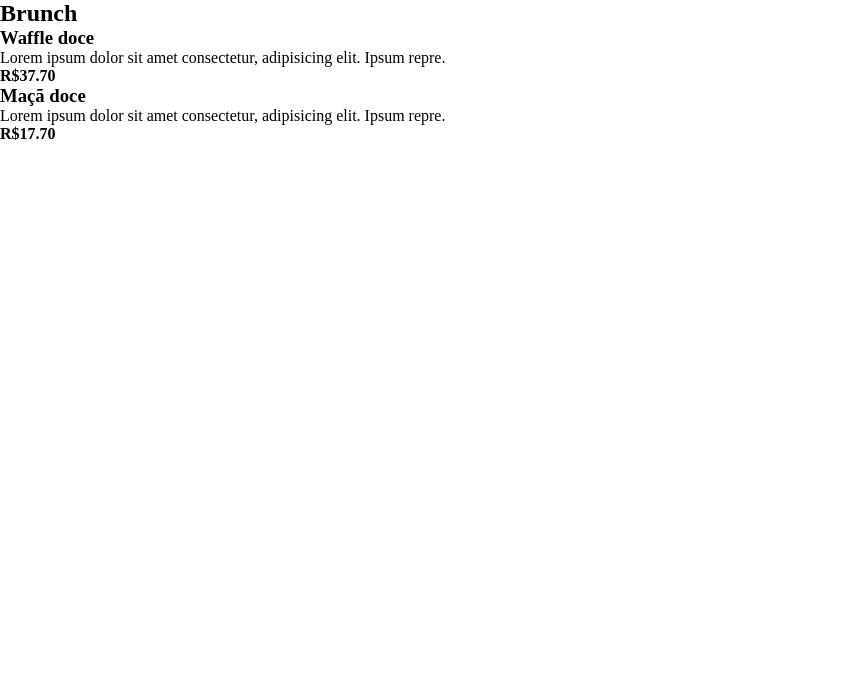
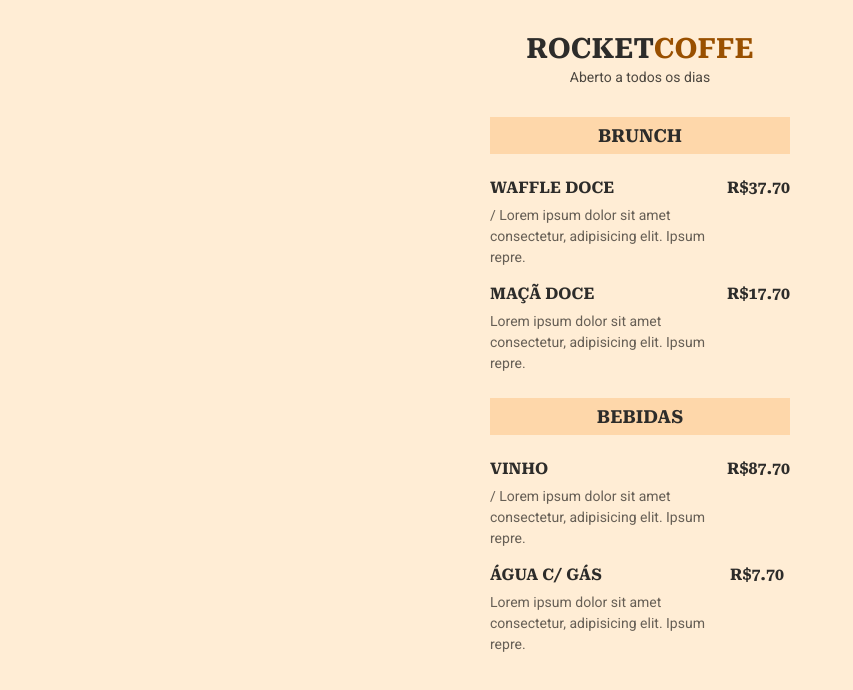
Before and after one commit to claudio-py/maratona, a plain HTML site: page maratona03/index.html in a window 1280 px wide. Shown: the whole page, without its empty margins (0-853 px from the left). Drawn offline with Linux system fonts and the light colour scheme.

Commit message:
all projects done

```diff
--- a/maratona03/index.html
+++ b/maratona03/index.html
@@ -1,6 +1,12 @@
 <!DOCTYPE html>
 <html lang="en">
 	<head>
+		<link rel="preconnect" href="https://fonts.googleapis.com" />
+		<link rel="preconnect" href="https://fonts.gstatic.com" crossorigin />
+		<link
+			href="https://fonts.googleapis.com/css2?family=Roboto&family=Roboto+Serif:wght@700&display=swap"
+			rel="stylesheet"
+		/>
 		<meta charset="UTF-8" />
 		<meta http-equiv="X-UA-Compatible" content="IE=edge" />
 		<meta name="viewport" content="width=device-width, initial-scale=1.0" />
@@ -8,15 +14,18 @@
 		<title>Document</title>
 	</head>
 	<body>
-		<header></header>
+		<header>
+			<h1>Rocket<span>Coffe</span></h1>
+			<p>Aberto a todos os dias</p>
+		</header>
 		<section>
 			<h2>Brunch</h2>
 			<ul>
 				<li>
-					<div class="datails">
+					<div class="details">
 						<h3>Waffle doce</h3>
 						<p class="description">
-							Lorem ipsum dolor sit amet consectetur, adipisicing elit. Ipsum
+							/ Lorem ipsum dolor sit amet consectetur, adipisicing elit. Ipsum
 							repre.
 						</p>
 					</div>
@@ -24,7 +33,7 @@
 				</li>
 
 				<li>
-					<div class="datails">
+					<div class="details">
 						<h3>Maçã doce</h3>
 						<p class="description">
 							Lorem ipsum dolor sit amet consectetur, adipisicing elit. Ipsum
@@ -35,6 +44,33 @@
 				</li>
 			</ul>
 		</section>
+
+		<section>
+			<h2>Bebidas</h2>
+			<ul>
+				<li>
+					<div class="details">
+						<h3>Vinho</h3>
+						<p class="description">
+							/ Lorem ipsum dolor sit amet consectetur, adipisicing elit. Ipsum
+							repre.
+						</p>
+					</div>
+					<strong class="price"> R$87.70 </strong>
+				</li>
+
+				<li>
+					<div class="details">
+						<h3>Água c/ gás</h3>
+						<p class="description">
+							Lorem ipsum dolor sit amet consectetur, adipisicing elit. Ipsum
+							repre.
+						</p>
+					</div>
+					<strong class="price"> R$7.70 </strong>
+				</li>
+			</ul>
+		</section>
 		<script src="./main.js"></script>
 	</body>
 </html>
--- a/maratona03/style.css
+++ b/maratona03/style.css
@@ -12,4 +12,66 @@
 
 body {
   font-size: 1.6rem;
+  background-color: #ffedd5;
+  font-family: 'Roboto',sans-serif;
 }
+
+ul{
+  list-style: none;
+}
+section,
+header{
+  max-width: 30rem;
+  margin-inline: auto;
+}
+header{
+  text-align: center;
+  padding-block: 3.2rem;
+}
+section{
+  margin-bottom: 2.4rem;
+}
+section h2{
+  background-color: #fed7aa;
+  padding: .8rem 1.6rem;
+  text-align: center;
+  margin-bottom: 2.4rem;
+  font-size: 1.8rem;
+}
+header h1 {
+margin-bottom: .4rem;
+font-size: 2.8rem;
+line-height: 3.3rem;
+
+}
+header p{
+  font-size: 1.4rem;
+  line-height: 1.6rem;
+  color: rgba(0,0,0, 0.7);
+}
+header h1 span{
+  color: #995000;
+}
+ul li{
+  margin-bottom:  1.6rem;
+  display: flex;
+}
+
+li .details{
+  max-width: 24rem;
+}
+.details h3{
+  margin-bottom: .8rem;
+  font-size: 1.6rem;
+  line-height: 1.9rem;
+}
+.details  p {
+  color: rgba(0,0,0,0.6);
+  font-size: 1.4rem;
+  line-height: 2.1rem;
+}
+h1, h2, h3, .price{
+  font-family: 'Roboto Serif',serif;
+  text-transform: uppercase;
+  color: #2d2c2a;
+}
```
